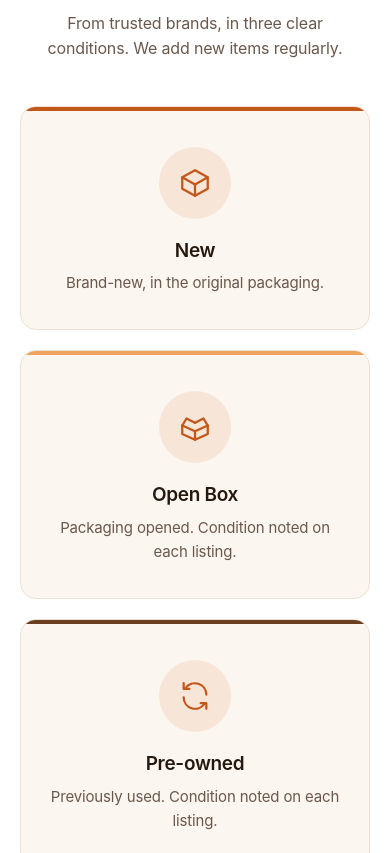
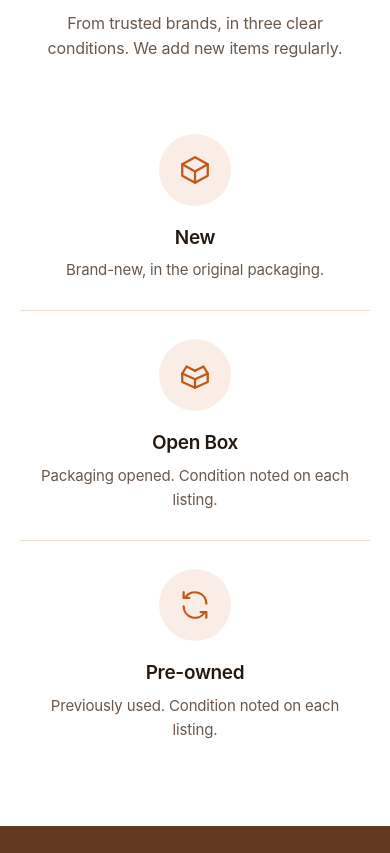
Before and after one commit to Beanlt/dealdock-site, a plain HTML site: page index.html in a window 390 px wide. Shown: the part 1593-2446 px from the top of the page. Drawn offline with Linux system fonts and the light colour scheme.

Commit message:
What we carry: remove card frames

```diff
--- a/index.html
+++ b/index.html
@@ -212,6 +212,16 @@ footer{background:var(--foot);border-top:none}
 .tag{display:block;font-size:11px;font-weight:600;letter-spacing:1.1px;text-transform:uppercase;color:var(--t4);margin-bottom:6px}
 .conditions .card:hover{transform:translateY(-2px);box-shadow:0 10px 24px rgba(107,62,33,.08)}
 .conditions .card{transition:transform .2s,box-shadow .2s,background .2s}
+
+/* what we carry: bo khung the, chia cot bang vach mong (20/11) */
+.conditions{gap:0}
+.conditions .card,.conditions .card:hover{background:none;border:none;border-radius:0;box-shadow:none;transform:none;padding:8px 36px}
+.conditions .card::before{display:none}
+.conditions .card+.card{border-left:1px solid var(--line)}
+@media (max-width:749px){
+  .conditions .card{padding:28px 12px}
+  .conditions .card+.card{border-left:none;border-top:1px solid var(--line)}
+}
 </style>
 </head>
 <body>
```
